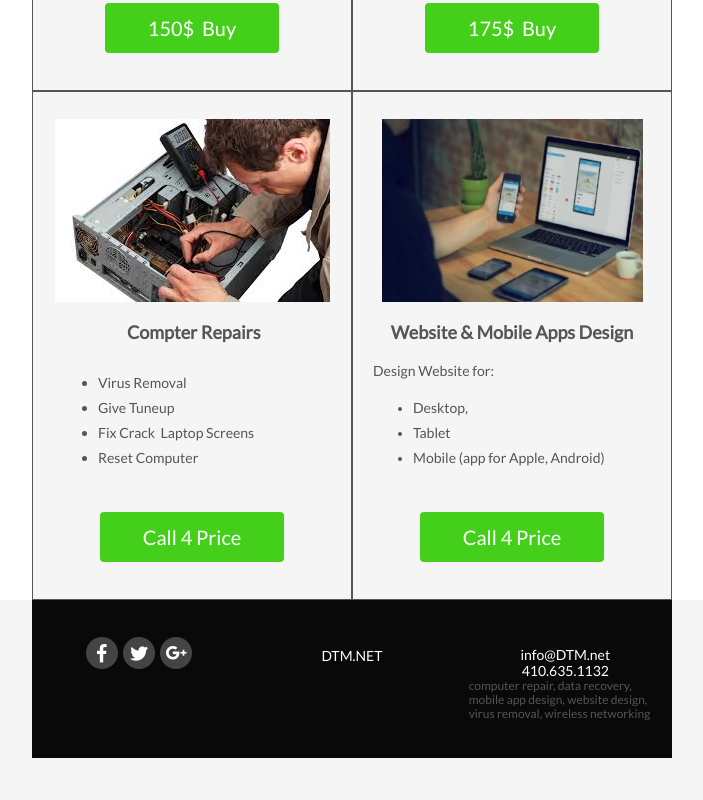
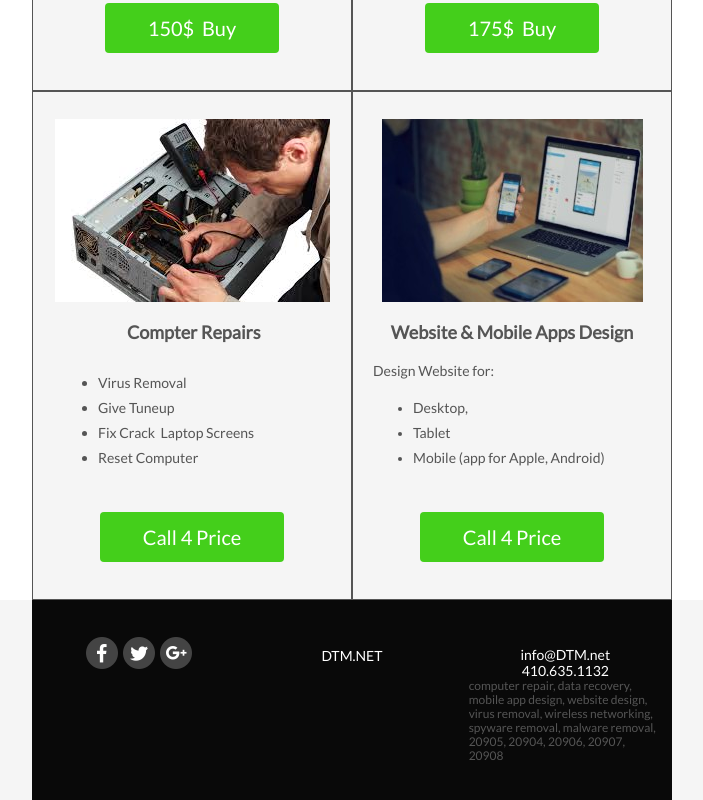
Before and after one commit to dtm2018/repo1, a plain HTML site: page index.html in a window 1280 px wide. Shown: the part 1023-1823 px from the top of the page, without its empty margins (288-991 px from the left). Before the commit the page ends 1781 px from the top, so only its background shows below. Drawn offline with Linux system fonts and the light colour scheme.

Commit message:
Update index.html

```diff
--- a/index.html
+++ b/index.html
@@ -668,7 +668,7 @@ a[x-apple-data-detectors=true] {
 <div style="font-family:'Lato', Tahoma, Verdana, Segoe, sans-serif;line-height:120%;color:#555555; padding-right: 10px; padding-left: 10px; padding-top: 20px; padding-bottom: 10px;">
 	<div style="font-size:12px;line-height:14px;color:#555555;font-family:'Lato', Tahoma, Verdana, Segoe, sans-serif;text-align:left;"><p style="margin: 0;font-size: 12px;line-height: 14px;text-align: center"><span style="font-size: 14px; line-height: 16px; color: rgb(255, 255, 255);">info@DTM.net<br>410.635.1132</span></p>
 
-	computer repair, data recovery,	mobile app design, website design, virus removal, wireless networking
+	computer repair, data recovery,	mobile app design, website design, virus removal, wireless networking, spyware removal, malware removal, 20905, 20904, 20906, 20907, 20908
 	</div>
 </div>
 <!--[if mso]></td></tr></table><![endif]-->
```
